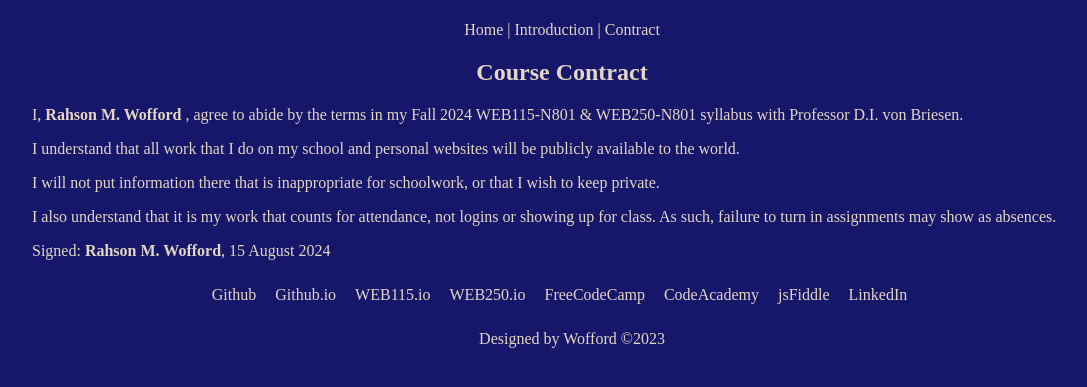
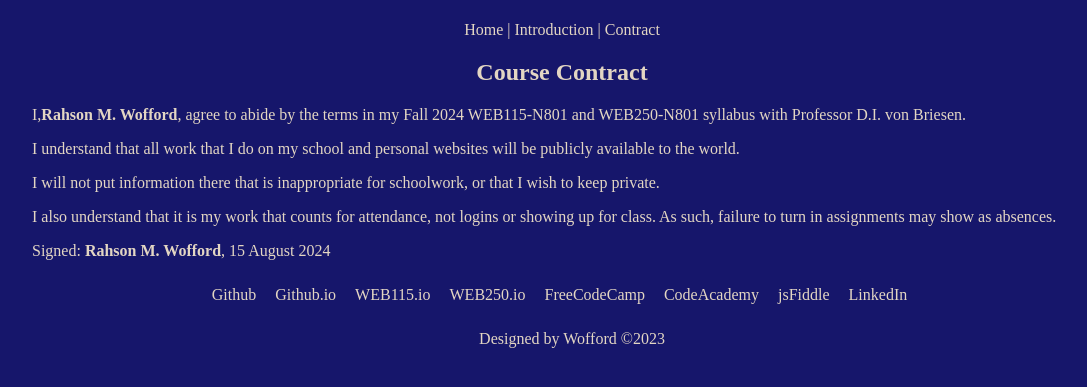
Before and after one commit to RahWoff/web250, a plain HTML site: page contract.html in a window 1280 px wide. Shown: the part 59-446 px from the top of the page, without its empty margins (78-1165 px from the left). Drawn offline with Linux system fonts and the light colour scheme.

Commit message:
WEB250 contract
Updated Indentation for Contract

```diff
--- a/contract.html
+++ b/contract.html
@@ -19,11 +19,7 @@
   </header>
   <main>
 	<h2>Course Contract</h2>
-	  <p>I,
-	    <span class= "href-intro">
-				<a href = "introduction.html"><strong>Rahson M. Wofford</strong></a>
-	    </span>, agree to abide by the terms in my Fall 2024 WEB115-N801 & WEB250-N801 syllabus with Professor D.I. von Briesen.
-	  </p>
+	<p>I,<span class= "href-intro"><a href = "introduction.html"><strong>Rahson M. Wofford</strong></a></span>, agree to abide by the terms in my Fall 2024 WEB115-N801 and WEB250-N801 syllabus with Professor D.I. von Briesen.</p>
 	<p>I understand that all work that I do on my school and personal websites will be publicly available to the world.</p>
 	<p>I will not put information there that is inappropriate for schoolwork, or that I wish to keep private.</p>
 	<p>I also understand that it is my work that counts for attendance, not logins or showing up for class. As such, failure to turn in assignments may show as absences.</p>
```
Lines whose indentation alone changed are shown as unchanged.
